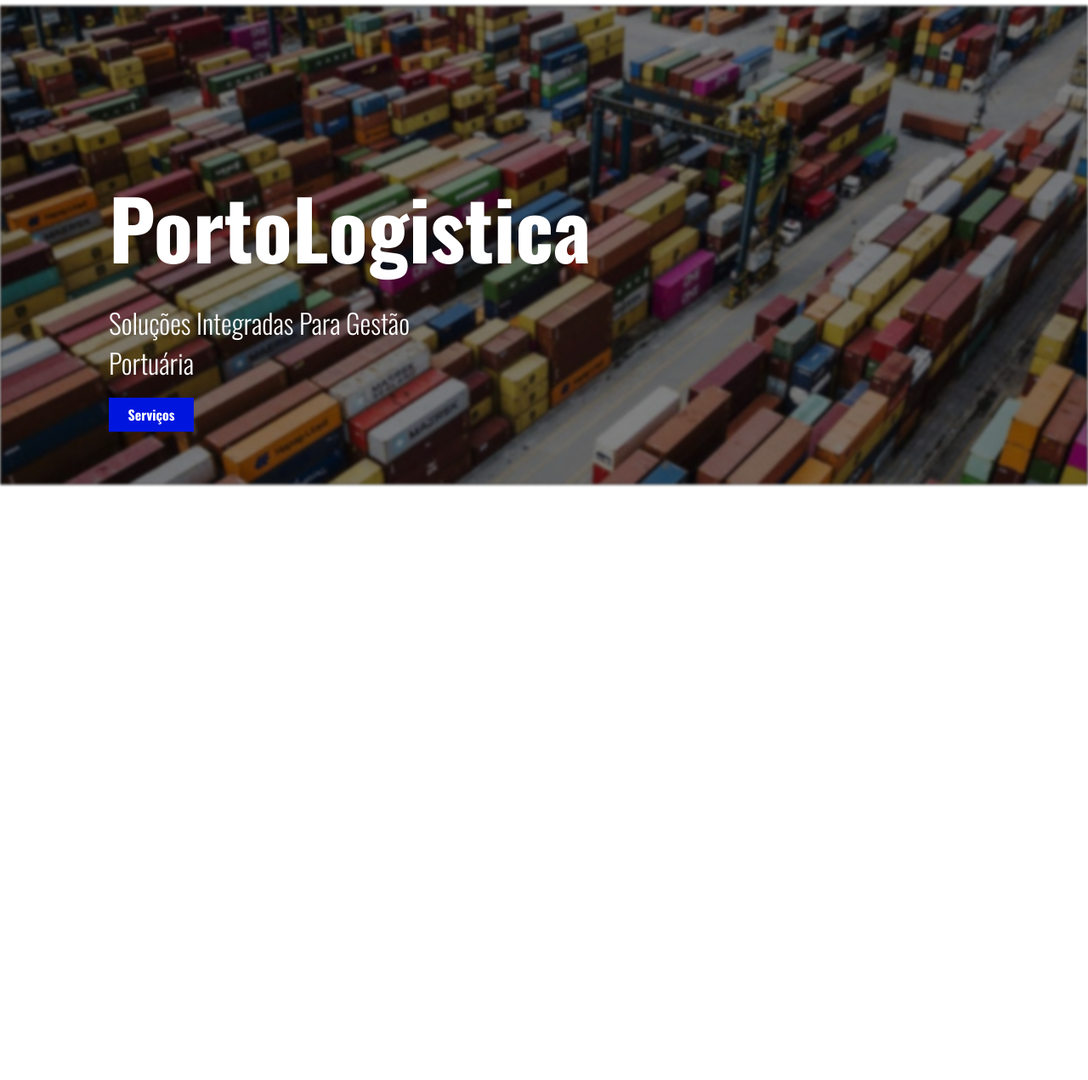
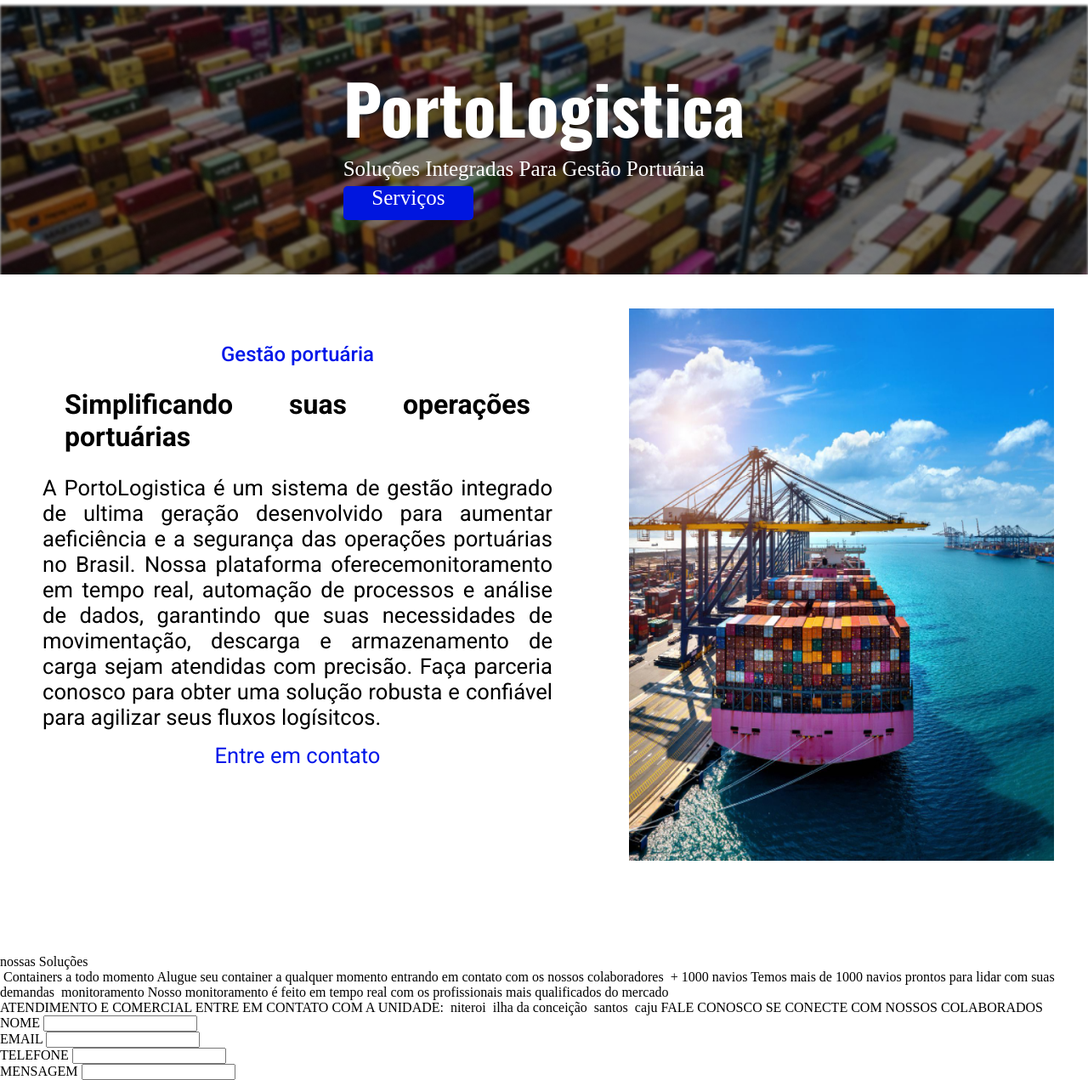
Before and after one commit to jonathanmenezesm/desafio2-portologistica, a plain HTML site: page index.html in a window 1280 px wide. Shown: the part 117-1388 px from the top of the page at 85% size. Before the commit the page ends 920 px from the top, so only its background shows below. Drawn offline with nearby package versions, Linux system fonts and the light colour scheme.

Commit message:
Adicionado primeira section

```diff
--- a/index.html
+++ b/index.html
@@ -1,11 +1,13 @@
 <!DOCTYPE html>
 <html lang="pt-BR">
+
 <head>
     <meta charset="UTF-8">
     <meta name="viewport" content="width=device-width, initial-scale=1.0">
     <link rel="stylesheet" href="style.css">
     <title>Porto Logistica</title>
 </head>
+
 <body>
     <header>
         <h2>PortoLogistica</h2>
@@ -19,12 +21,101 @@
         </Nav>
     </header>
     <main>
+        <section class="background">
+            <article>
+                <h1>PortoLogistica</h1>
+                <h2>Soluções Integradas Para Gestão Portuária</h2>
+                <p>Serviços</p>
+            </article>
+        </section>
+
+        <section class="container-gestao">
+            <section>
+                <article>
+                    <h2>Gestão portuária</h2>
+                    <h3>Simplificando suas operações portuárias</h3>
+                    <p>
+                        A PortoLogistica é um sistema de gestão integrado de ultima geração desenvolvido para aumentar aeficiência e a segurança das operações portuárias no Brasil. Nossa plataforma oferecemonitoramento
+                        em tempo real, automação de processos e análise de dados, garantindo que suas necessidades de movimentação, descarga e armazenamento de carga sejam atendidas com precisão. Faça parceria conosco para obter uma solução robusta e confiável para agilizar seus fluxos logísitcos.
+                    </p>
+
+                    <p id="contato">Entre em contato</p>
+                </article>
+            </section>
+            <Section>
+                <img src=" imagens/imagem_gestao_portuaria.png" alt="imagem de varios containers">
+            </Section>
+        </section>
+
         <section>
-            <p style="font-size: 96px; color: white;" id="p1">PortoLogistica</p> <br>
-            <p style="font-size: 32px; color: white;">Soluções Integradas Para Gestão Portuária</p> <br>
-            <p id="Serviços">Serviços</p>
-            </section>
+            <p>nossas Soluções</p>
+            <picture>
+                <img src="#" alt="">
+                Containers a todo momento
+                Alugue seu container a qualquer momento entrando em contato com os nossos colaboradores
+                <img src="#" alt="">
+                + 1000 navios
+                Temos mais de 1000 navios prontos para lidar com suas demandas
+                <img src="#" alt="">
+                monitoramento
+                Nosso monitoramento é feito em tempo real com os profissionais mais qualificados do mercado
+
+            </picture>
+        </section>
+        </div>
+
+        <section>
+            ATENDIMENTO E COMERCIAL
+            ENTRE EM CONTATO COM A UNIDADE:
+            <picture>
+                <img src="#" alt="">
+                <caption>
+                    niteroi
+                </caption>
+            </picture>
+            <picture>
+                <img src="#" alt="">
+                <caption>
+                    ilha da conceição
+                </caption>
+            </picture>
+            <picture>
+                <img src="#" alt="">
+                <caption>
+                    santos
+                </caption>
+            </picture>
+            <picture>
+                <img src="#" alt="">
+                <caption>
+                    caju
+                </caption>
+            </picture>
+
+            FALE CONOSCO
+            SE CONECTE COM NOSSOS COLABORADOS
+            <form>
+
+                <div>
+                    <label for="nome">NOME</label>
+                    <input type="text" />
+                </div>
+                <div>
+                    <label for="email">EMAIL</label>
+                    <input type="email" />
+                </div>
+                <div>
+                    <label for="telefone">TELEFONE</label>
+                    <input type="number" />
+                </div>
+                <label for="mensagem">MENSAGEM</label>
+                <input type="text" />
+
+            </form>
+
+        </section>
 
     </main>
 </body>
+
 </html>
--- a/style.scss
+++ b/style.scss
@@ -4,6 +4,7 @@
     margin: 0;
     padding: 0;
     box-sizing: border-box;
+
 }
 
 header {
@@ -13,18 +14,14 @@ header {
     align-items: center; // centraliza no eixo y
     height: 15vh;
     margin: 0;
-}
 
-h2 {
-    width: 20%;
-    font-size: 40px;
 }
 
 nav {
     width: 60%;
 }
 
-ul{
+ul {
     display: flex;
     justify-content: space-evenly;
     list-style: none;
@@ -47,84 +44,85 @@ ul{
     }
 }
 
-main {
-   section {
-       background-image: url(imagens/background.png);
-       background-size: contain;
-       background-repeat: no-repeat;
-       width: 100vw;
-       height: 100vh;
 
-       p {
-        display:flex;
-        font-family: oswald;
-        margin-left: 10%;
-        width: 35%;
-        font-weight: 300;
+.background {
+    display: flex;
+    justify-content: center;
+    align-items: center;
+    background-image: url(imagens/background.png);
+    background-repeat: no-repeat;
+    background-size: cover;
+    height: 40vh;
+}
+
+.background h1 {
+    display: flex;
+    color: #ffff;
+    font-family: Oswald;
+    font-size: 80px;
+}
+
+.background h2 {
+    color: #ffff;
+    font-weight: lighter;
+    font-size: 25px;
+    margin-bottom: 6px;
+}
+
+.background p {
+    color: #ffff;
+    background-color: rgba(0, 22, 223, 1);
+    justify-content: center;
+    align-items: center;
+    text-align: center;
+    width: 12vw;
+    height: 40px;
+    border-radius: 5px;
+    font-size: 25px;
+}
+
+.container-gestao {
+    display: flex;
+    justify-content: space-evenly;
+    height: 100vh;
+}
+
+.container-gestao article {
+    display: flex;
+    flex-direction: column;
+    text-align: justify;
+    align-items: center;
+    justify-content: space-around;
+    font-family: Roboto, sans-serif;
+    width: 600px;
+    height: 450px;
+    margin: 50px;
+
+    h2 {
+        margin-top: 30px;
+        color: rgba(0, 23, 233, 1);
+        font-size: 1.5rem;
+        font-weight: 500;
+    }
+
+    h3 {
+        margin: 26px;
+        font-size: 2rem;
 
     }
-    #p1 {
-        font-weight: bold;
-        padding-top: 15% ;
-    }
-
-    #Serviços {
-        background-color: rgba(0, 22, 223, 1);
-        color: white;
-        width: 100px;
-        height: 40px;
-        justify-content: center;
-        align-items: center;
-        font-weight: bold;
-    }
-
-   }
-
-}
-
-
-
-
-
-
-
-
-
-
-
-
-
-
-
-
-
-
-
-
-
-
-
-
-
-
-
-
-
-
-
-
-//inicio da estilização da header para mobile
-@media(min-width: 201px) and (max-width: 500px){
-    header{
-        height: 30vh;
-    }
-
-    h2{
-        display: none;
-    }
-
-    ul{
-        flex-direction: column;
+    #contato {
+        margin-top: 15px;
+        color: rgba(0, 23, 233, 1);
 
     }
 }
+.container-gestao p{
+    font-size: 1.6rem;
+}
+
+.container-gestao img {
+    display: flex;
+    width: 500px;
+    height: 650px;
+    margin: 40px
+}
```
Also changed, not shown: imagens/imagem_gestao_portuaria.png (added), style.css, 1 other file.
